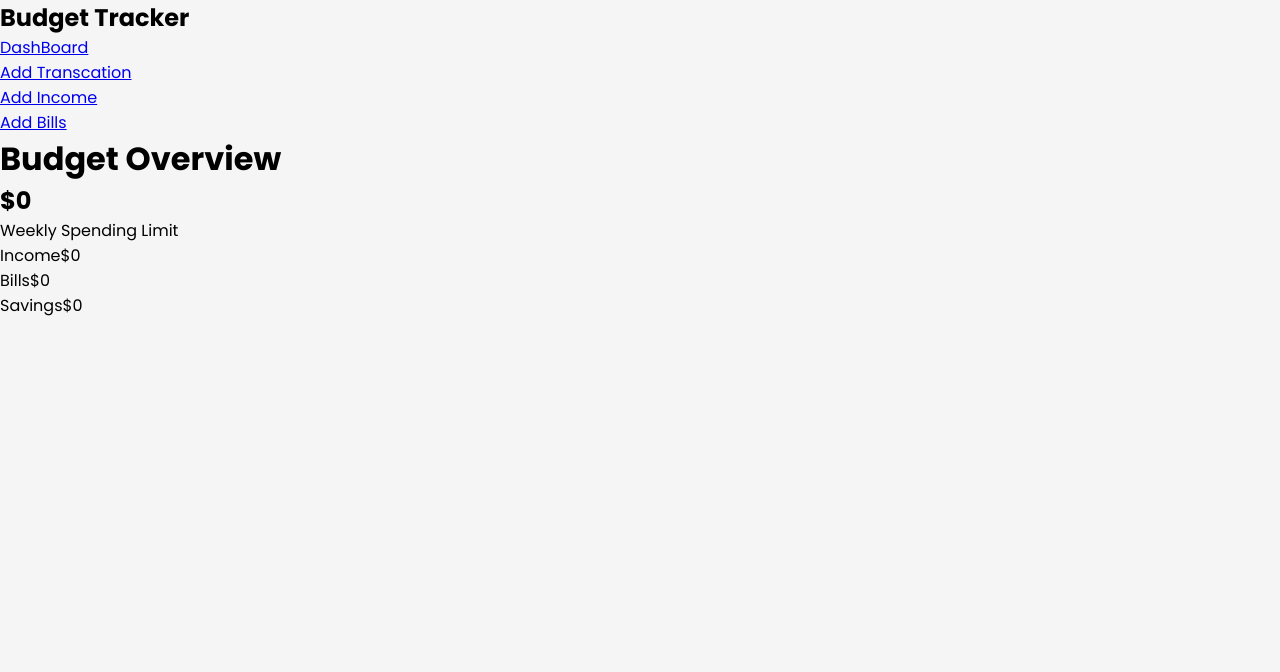
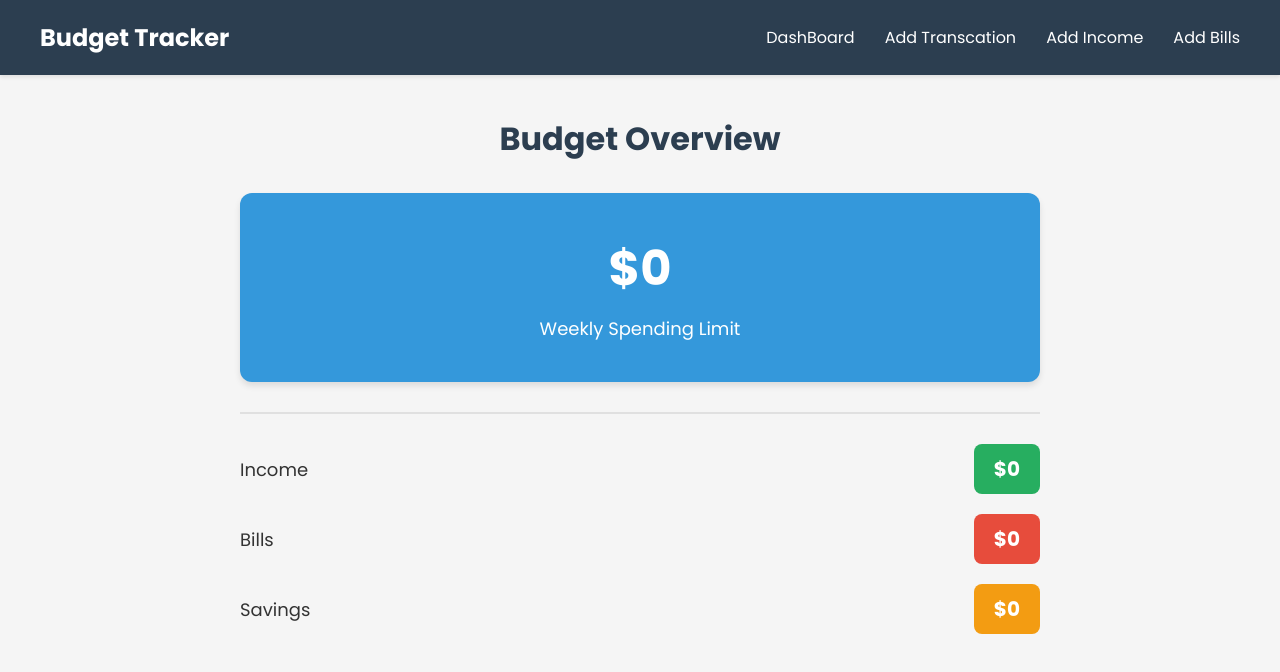
Before and after one commit to vidhusan12/budget-tracker, a React (Vite) app: page / in a window 1280 px wide. Shown: the top 672 px of the page. Built offline with nearby package versions, Linux system fonts and the light colour scheme.

Commit message:
feat: add Dashboard component with budget overview and styled layout

```diff
--- a/src/Components/Dashboard/Dashboard.css
+++ b/src/Components/Dashboard/Dashboard.css
@@ -0,0 +1,76 @@
+.dashboard {
+  max-width: 800px;
+  margin: 0 auto;
+  padding: 40px;
+}
+
+.dashboard h1 {
+  text-align: center;
+  margin-bottom: 30px;
+  font-size: 32px;
+  color: #2c3e50;
+}
+
+.spending-limit-card {
+  text-align: center;
+  padding: 40px;
+  background-color: #3498db;
+  border-radius: 12px;
+  box-shadow: 0 4px 6px rgba(0, 0, 0, 0.1);
+  margin-bottom: 30px;
+}
+
+.spending-limit-card h2 {
+  font-size: 48px;
+  color: #fff;
+  margin: 0;
+}
+
+.spending-limit-card p {
+  font-size: 18px;
+  color: #fff;
+  margin-top: 10px;
+}
+
+hr {
+  border: none;
+  border-top: 2px solid #e0e0e0;
+  margin: 30px 0;
+}
+
+.budget-grid {
+  display: flex;
+  flex-direction: column;
+  gap: 20px;
+}
+
+.budget-item {
+  display: flex;
+  justify-content: space-between;
+  align-items: center;
+}
+
+.budget-item .label {
+  font-size: 18px;
+  color: #333;
+}
+
+.budget-item .amount {
+  padding: 10px 20px;
+  border-radius: 8px;
+  font-weight: bold;
+  font-size: 20px;
+  color: #fff;
+}
+
+.budget-item .income-amount {
+  background-color: #27ae60;
+}
+
+.budget-item .bills-amount {
+  background-color: #e74c3c;
+}
+
+.budget-item .savings-amount {
+  background-color: #f39c12;
+}
--- a/src/Components/Dashboard/Dashboard.jsx
+++ b/src/Components/Dashboard/Dashboard.jsx
@@ -1,6 +1,7 @@
 import React from 'react'
+import './Dashboard.css'
 
-const Dashboard = ({expenses, income, bills, savings}) => {
+const Dashboard = ({ expenses, income, bills, savings }) => {
   // Calculate weekly spending limit
   // Income - Bills - Savings = Available to spend
   const weeklySpendingLimit = income - bills - savings;
@@ -10,23 +11,24 @@ const Dashboard = ({expenses, income, bills, savings}) => {
     <div className="dashboard">
       <h1>Budget Overview</h1>
 
-      <div className="budget-card">
+      <div className="spending-limit-card">
         <h2>${weeklySpendingLimit}</h2>
         <p>Weekly Spending Limit</p>
       </div>
+      <hr />
 
-      <div className="budget-details">
+      <div className="budget-grid">
         <div className="budget-item">
-          <span>Income</span>
-          <span>${income}</span>
-        </div>
-                <div className="budget-item">
-          <span>Bills</span>
-          <span>${bills}</span>
+          <span className='label'>Income</span>
+          <span className='amount income-amount'>${income}</span>
         </div>
         <div className="budget-item">
-          <span>Savings</span>
-          <span>${savings}</span>
+          <span className='label'>Bills</span>
+          <span className='amount bills-amount'>${bills}</span>
+        </div>
+        <div className="budget-item">
+          <span className='label'>Savings</span>
+          <span className='amount savings-amount'>${savings}</span>
         </div>
       </div>
     </div>
--- a/src/Components/Navbar/Navbar.css
+++ b/src/Components/Navbar/Navbar.css
@@ -0,0 +1,33 @@
+.navbar {
+  display: flex;
+  justify-content: space-between;
+  align-items: center;
+  padding: 20px 40px;
+  background-color: #2c3e50;
+  box-shadow: 0 2px 4px rgba(0, 0, 0, 0.1);
+}
+
+.navbar-left h2 {
+  margin: 0;
+  font-size: 24px;
+  color: #fff;
+}
+
+.nav-links {
+  display: flex;
+  gap: 30px;
+  list-style: none;
+  padding: 0;
+  margin: 0;
+}
+
+.nav-links li a {
+  text-decoration: none;
+  color: #fff;
+  font-size: 16px;
+  transition: color 0.3s ease;
+}
+
+.nav-links li a:hover {
+  color: #3498db;
+}
--- a/src/Components/Navbar/Navbar.jsx
+++ b/src/Components/Navbar/Navbar.jsx
@@ -1,5 +1,6 @@
 import React from 'react'
 import { Link } from 'react-router-dom'
+import './Navbar.css'
 
 const Navbar = () => {
   return (
```
